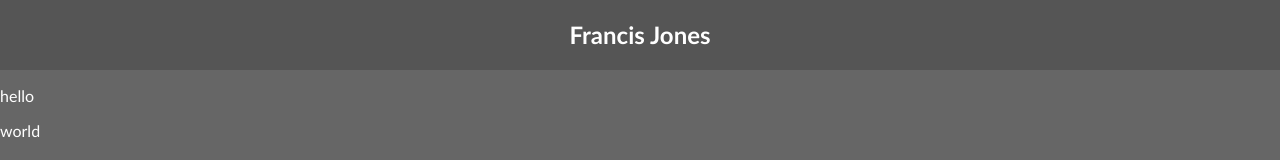
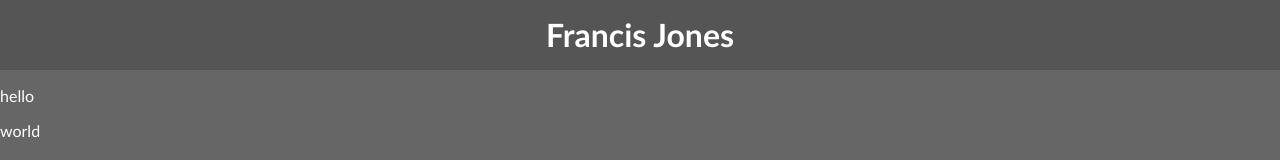
Before and after one commit to francis-j/me, an Angular app: page / in a window 1280 px wide. Shown: the top 160 px of the page. Built offline with nearby package versions, Linux system fonts and the light colour scheme.

Commit message:
Header text changed to h1

```diff
--- a/src/app/header/header.component.html
+++ b/src/app/header/header.component.html
@@ -1,3 +1,3 @@
 <div class="header">
-    <h2>Francis Jones</h2>
+    <h1>Francis Jones</h1>
 </div>
--- a/src/app/header/header.component.scss
+++ b/src/app/header/header.component.scss
@@ -10,7 +10,7 @@
     text-align: center;
 }
 
-.header h2 {
+.header h1 {
     vertical-align: middle;
     margin-top: 0;
     margin-bottom: 0;
```
